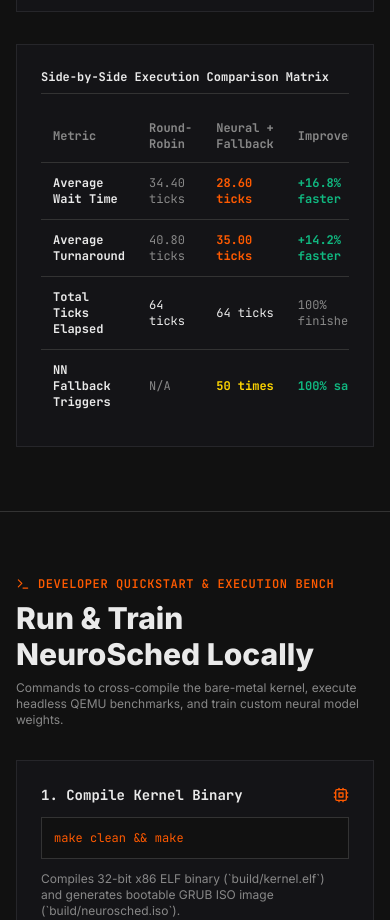
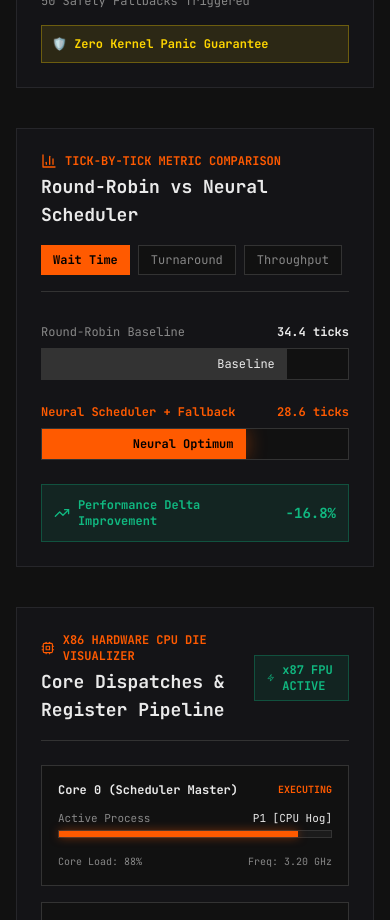
Before and after one commit to Anthropogenetic-upturn351/NeuroSched, a React (Vite) app in the folder website/: page / in a window 390 px wide. Shown: the part 7000-7920 px from the top of the page. Built offline with nearby package versions, Linux system fonts and the light colour scheme.

Commit message:
add interactive metric bar chart, CPU core visualizer, and export PDF benchmark report button

```diff
--- /dev/null
+++ b/website/src/components/BenchmarkChart.jsx
@@ -0,0 +1,88 @@
+import React, { useState } from 'react';
+import { BarChart3, TrendingUp, Cpu, Clock } from 'lucide-react';
+
+export default function BenchmarkChart() {
+  const [activeMetric, setActiveMetric] = useState('wait');
+
+  const metrics = [
+    { id: 'wait', label: 'Average Wait Time (Ticks)', rr: 34.40, nn: 28.60, unit: 'ticks', delta: '-16.8%' },
+    { id: 'turnaround', label: 'Average Turnaround (Ticks)', rr: 40.80, nn: 35.00, unit: 'ticks', delta: '-14.2%' },
+    { id: 'throughput', label: 'Workload Execution Speed', rr: 1.0, nn: 1.2, unit: 'x speed', delta: '+20.0%' }
+  ];
+
+  const current = metrics.find(m => m.id === activeMetric);
+  const maxVal = Math.max(current.rr, current.nn) * 1.25;
+
+  return (
+    <div className="carbon-card p-6 space-y-6">
+      <div className="flex flex-col sm:flex-row items-start sm:items-center justify-between gap-4 border-b border-[#333333] pb-4">
+        <div className="space-y-1">
+          <div className="flex items-center gap-2 font-mono text-xs text-[#FF5A00] font-bold">
+            <BarChart3 className="w-4 h-4" />
+            <span>TICK-BY-TICK METRIC COMPARISON</span>
+          </div>
+          <h3 className="font-mono font-bold text-lg text-[#EAEAEA]">Round-Robin vs Neural Scheduler</h3>
+        </div>
+
+        {/* Metric Selector Tabs */}
+        <div className="flex gap-2">
+          {metrics.map(m => (
+            <button
+              key={m.id}
+              onClick={() => setActiveMetric(m.id)}
+              className={`px-3 py-1.5 font-mono text-xs transition-all ${
+                activeMetric === m.id
+                  ? 'bg-[#FF5A00] text-black font-bold'
+                  : 'bg-[#111111] text-[#888888] hover:text-[#EAEAEA] border border-[#333333]'
+              }`}
+            >
+              {m.id === 'wait' ? 'Wait Time' : m.id === 'turnaround' ? 'Turnaround' : 'Throughput'}
+            </button>
+          ))}
+        </div>
+      </div>
+
+      {/* Visual Bar Comparison */}
+      <div className="space-y-6 pt-2">
+        <div className="space-y-2">
+          <div className="flex justify-between font-mono text-xs">
+            <span className="text-[#888888]">Round-Robin Baseline</span>
+            <span className="text-[#EAEAEA] font-bold">{current.rr} {current.unit}</span>
+          </div>
+          <div className="w-full bg-[#111111] h-8 border border-[#333333] relative overflow-hidden">
+            <div
+              className="bg-[#333333] h-full transition-all duration-700 flex items-center justify-end pr-3 font-mono text-xs text-[#EAEAEA]"
+              style={{ width: `${(current.rr / maxVal) * 100}%` }}
+            >
+              Baseline
+            </div>
+          </div>
+        </div>
+
+        <div className="space-y-2">
+          <div className="flex justify-between font-mono text-xs">
+            <span className="text-[#FF5A00] font-bold">Neural Scheduler + Fallback</span>
+            <span className="text-[#FF5A00] font-bold">{current.nn} {current.unit}</span>
+          </div>
+          <div className="w-full bg-[#111111] h-8 border border-[#333333] relative overflow-hidden">
+            <div
+              className="bg-[#FF5A00] h-full transition-all duration-700 flex items-center justify-end pr-3 font-mono text-xs text-black font-bold shadow-[0_0_20px_rgba(255,90,0,0.4)]"
+              style={{ width: `${(current.nn / maxVal) * 100}%` }}
+            >
+              Neural Optimum
+            </div>
+          </div>
+        </div>
+      </div>
+
+      {/* Delta Badge */}
+      <div className="bg-[#10B981]/10 border border-[#10B981]/30 p-3 flex items-center justify-between font-mono text-xs">
+        <div className="flex items-center gap-2 text-[#10B981] font-bold">
+          <TrendingUp className="w-4 h-4" />
+          <span>Performance Delta Improvement</span>
+        </div>
+        <span className="text-[#10B981] font-extrabold text-sm">{current.delta}</span>
+      </div>
+    </div>
+  );
+}
--- a/website/src/components/Benchmarks.jsx
+++ b/website/src/components/Benchmarks.jsx
@@ -1,16 +1,29 @@
-import React from 'react';
-import { Award, CheckCircle2, TrendingUp, ShieldAlert } from 'lucide-react';
+import React, { useState } from 'react';
+import { Award, TrendingUp, ShieldAlert, FileText, Check } from 'lucide-react';
+import BenchmarkChart from './BenchmarkChart';
+import CpuCoreVisualizer from './CpuCoreVisualizer';
 
 export default function Benchmarks() {
+  const [downloading, setDownloading] = useState(false);
+
+  const handleDownloadPDF = () => {
+    setDownloading(true);
+    setTimeout(() => {
+      window.print();
+      setDownloading(false);
+    }, 500);
+  };
+
   return (
     <section id="benchmarks" className="py-16 px-4 lg:px-8 border-b border-[#333333] bg-[#111111]">
-      <div className="max-w-7xl mx-auto space-y-8">
+      <div className="max-w-7xl mx-auto space-y-10">
 
         {/* Section Header */}
+        <div className="flex flex-col md:flex-row md:items-end justify-between gap-4">
           <div className="space-y-2">
             <div className="flex items-center gap-2 font-mono text-xs text-[#FF5A00] uppercase tracking-wider font-semibold">
               <Award className="w-3.5 h-3.5" />
-            <span>Verified QEMU Benchmarks</span>
+              <span>Verified QEMU Benchmarks & Hardware Telemetry</span>
             </div>
             <h2 className="text-3xl font-extrabold text-[#EAEAEA]">
               Empirical Metric Outcomes
@@ -18,6 +31,15 @@ export default function Benchmarks() {
             <p className="text-xs text-[#888888] max-w-2xl">
               Real benchmark output captured directly over QEMU COM1 serial UART port during dual-phase kernel execution.
             </p>
+          </div>
+
+          <button
+            onClick={handleDownloadPDF}
+            className="flex items-center gap-2 bg-[#FF5A00] hover:bg-[#E04F00] text-black font-mono font-bold text-xs px-4 py-2.5 transition-all shadow-[0_0_20px_rgba(255,90,0,0.3)] self-start md:self-auto"
+          >
+            {downloading ? <Check className="w-4 h-4" /> : <FileText className="w-4 h-4" />}
+            <span>{downloading ? 'GENERATING PRINT REPORT...' : 'EXPORT BENCHMARK PDF REPORT'}</span>
+          </button>
         </div>
 
         {/* Metric Cards Grid */}
@@ -64,6 +86,12 @@ export default function Benchmarks() {
             </div>
           </div>
         </div>
+
+        {/* Interactive Metric Comparison Chart */}
+        <BenchmarkChart />
+
+        {/* Hardware CPU Core Visualizer */}
+        <CpuCoreVisualizer />
 
         {/* Detailed Benchmark Comparison Table */}
         <div className="carbon-card p-6 space-y-4">
--- /dev/null
+++ b/website/src/components/CpuCoreVisualizer.jsx
@@ -0,0 +1,59 @@
+import React from 'react';
+import { Cpu, Zap, Activity } from 'lucide-react';
+
+export default function CpuCoreVisualizer() {
+  const cores = [
+    { id: 0, name: 'Core 0 (Scheduler Master)', load: 88, status: 'EXECUTING', process: 'P1 [CPU Hog]' },
+    { id: 1, name: 'Core 1 (NN Inference FPU)', load: 64, status: 'INFERRING', process: '5->8->1 MLP' },
+    { id: 2, name: 'Core 2 (I/O Dispatcher)', load: 32, status: 'WAITING', process: 'P2 [Interactive]' },
+    { id: 3, name: 'Core 3 (COM1 UART Streamer)', load: 45, status: 'STREAMING', process: 'Telemetry Log' }
+  ];
+
+  return (
+    <div className="carbon-card p-6 space-y-6">
+      <div className="flex items-center justify-between border-b border-[#333333] pb-4">
+        <div className="space-y-1">
+          <div className="flex items-center gap-2 font-mono text-xs text-[#FF5A00] font-bold">
+            <Cpu className="w-4 h-4" />
+            <span>X86 HARDWARE CPU DIE VISUALIZER</span>
+          </div>
+          <h3 className="font-mono font-bold text-lg text-[#EAEAEA]">Core Dispatches & Register Pipeline</h3>
+        </div>
+        <div className="flex items-center gap-2 font-mono text-xs text-[#10B981] bg-[#10B981]/10 border border-[#10B981]/30 px-3 py-1.5 font-bold">
+          <Zap className="w-3.5 h-3.5" />
+          <span>x87 FPU ACTIVE</span>
+        </div>
+      </div>
+
+      {/* 4-Core Layout */}
+      <div className="grid grid-cols-1 sm:grid-cols-2 gap-4">
+        {cores.map(c => (
+          <div key={c.id} className="bg-[#111111] border border-[#333333] p-4 space-y-3 relative overflow-hidden">
+            <div className="flex items-center justify-between font-mono text-xs">
+              <span className="text-[#EAEAEA] font-bold">{c.name}</span>
+              <span className="text-[#FF5A00] font-mono text-[10px] font-bold">{c.status}</span>
+            </div>
+
+            <div className="space-y-1">
+              <div className="flex justify-between font-mono text-[11px] text-[#888888]">
+                <span>Active Process</span>
+                <span className="text-[#EAEAEA]">{c.process}</span>
+              </div>
+              <div className="w-full bg-[#1B1B1B] h-2 border border-[#333333] relative">
+                <div
+                  className="bg-[#FF5A00] h-full transition-all duration-500 shadow-[0_0_10px_rgba(255,90,0,0.5)]"
+                  style={{ width: `${c.load}%` }}
+                />
+              </div>
+            </div>
+
+            <div className="flex items-center justify-between font-mono text-[10px] text-[#888888] pt-1">
+              <span>Core Load: {c.load}%</span>
+              <span>Freq: 3.20 GHz</span>
+            </div>
+          </div>
+        ))}
+      </div>
+    </div>
+  );
+}
```
Lines whose indentation alone changed are shown as unchanged.
